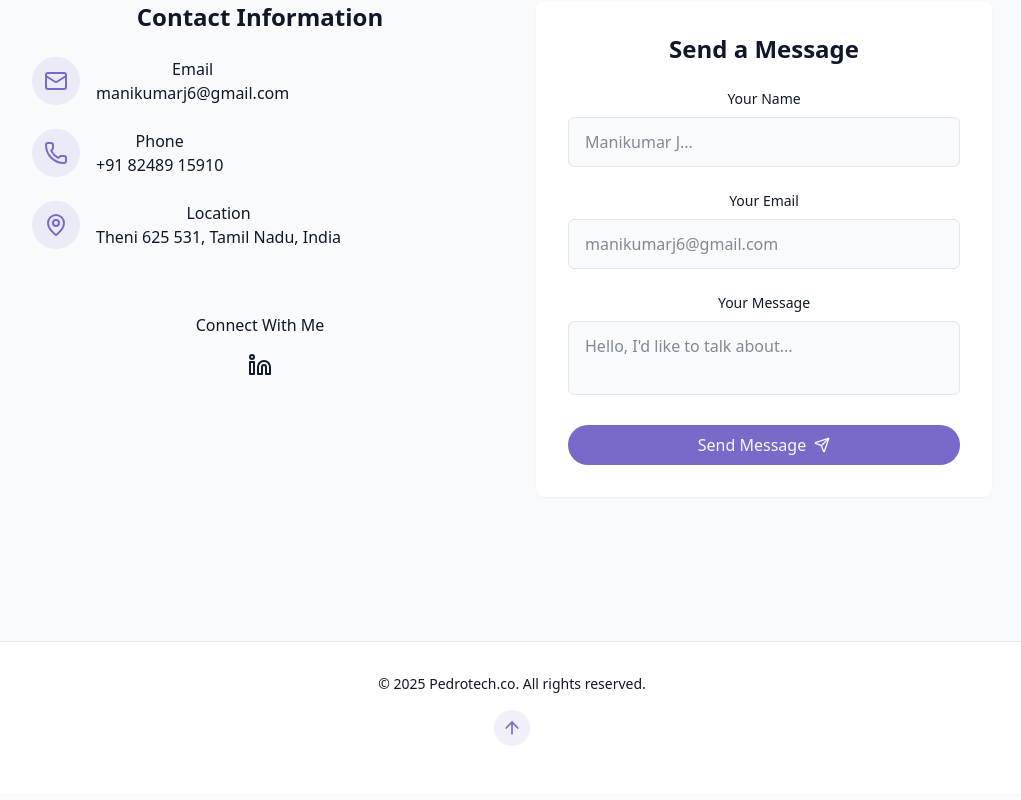
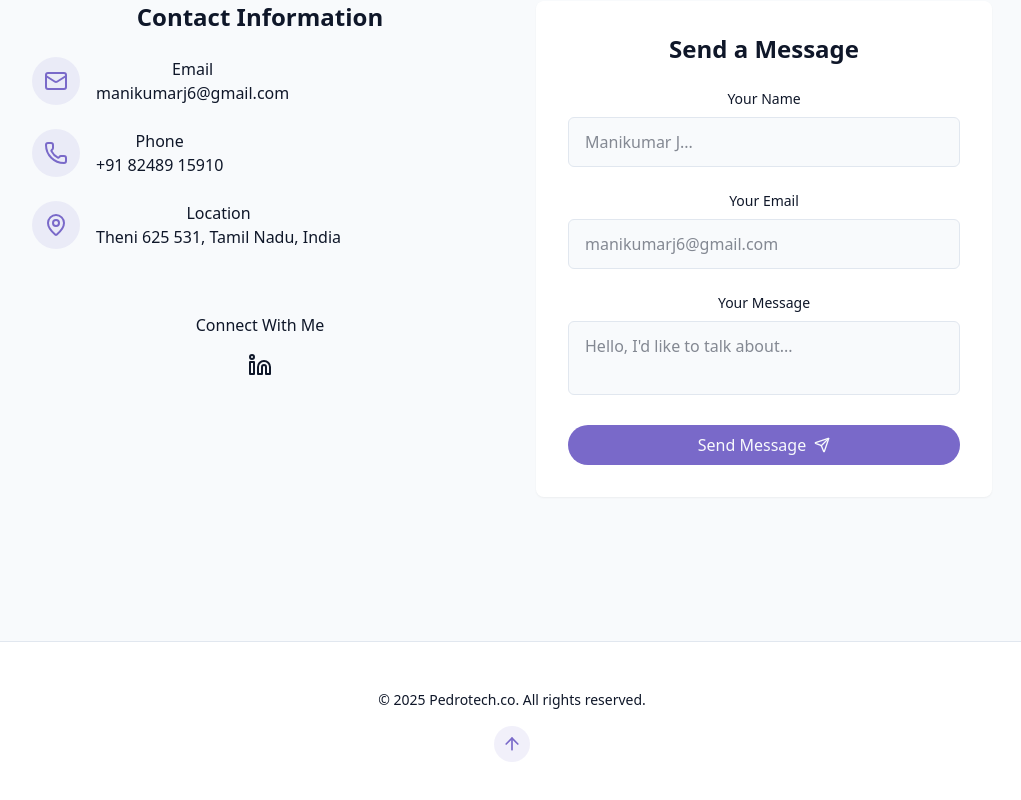
Before and after one commit to ManikumarJ/Portfolio-, a React (Vite) app: page / in a window 1280 px wide. Shown: the part 3663-4463 px from the top of the page, without its empty margins (128-1149 px from the left). Built offline with nearby package versions, Linux system fonts and the light colour scheme.

Commit message:
26-05-25

```diff
--- a/src/components/Footer.jsx
+++ b/src/components/Footer.jsx
@@ -21,13 +21,14 @@ import { ArrowUp } from "lucide-react";
 
 export const Footer = () => {
   return (
-    <footer className="py-12 px-4 bg-card relative border-t border-border mt-12 pt-8 flex flex-col items-center justify-center gap-4">
-      <p className="text-sm text-muted-foreground text-center">
+    <footer className="py-12 px-4 bg-card border-t border-border mt-12 flex flex-col items-center justify-center text-center space-y-4">
+      <p className="text-sm text-muted-foreground">
         &copy; {new Date().getFullYear()} Pedrotech.co. All rights reserved.
       </p>
       <a
         href="#hero"
         className="p-2 rounded-full bg-primary/10 hover:bg-primary/20 text-primary transition-colors"
+        aria-label="Scroll to top"
       >
         <ArrowUp size={20} />
       </a>
```
